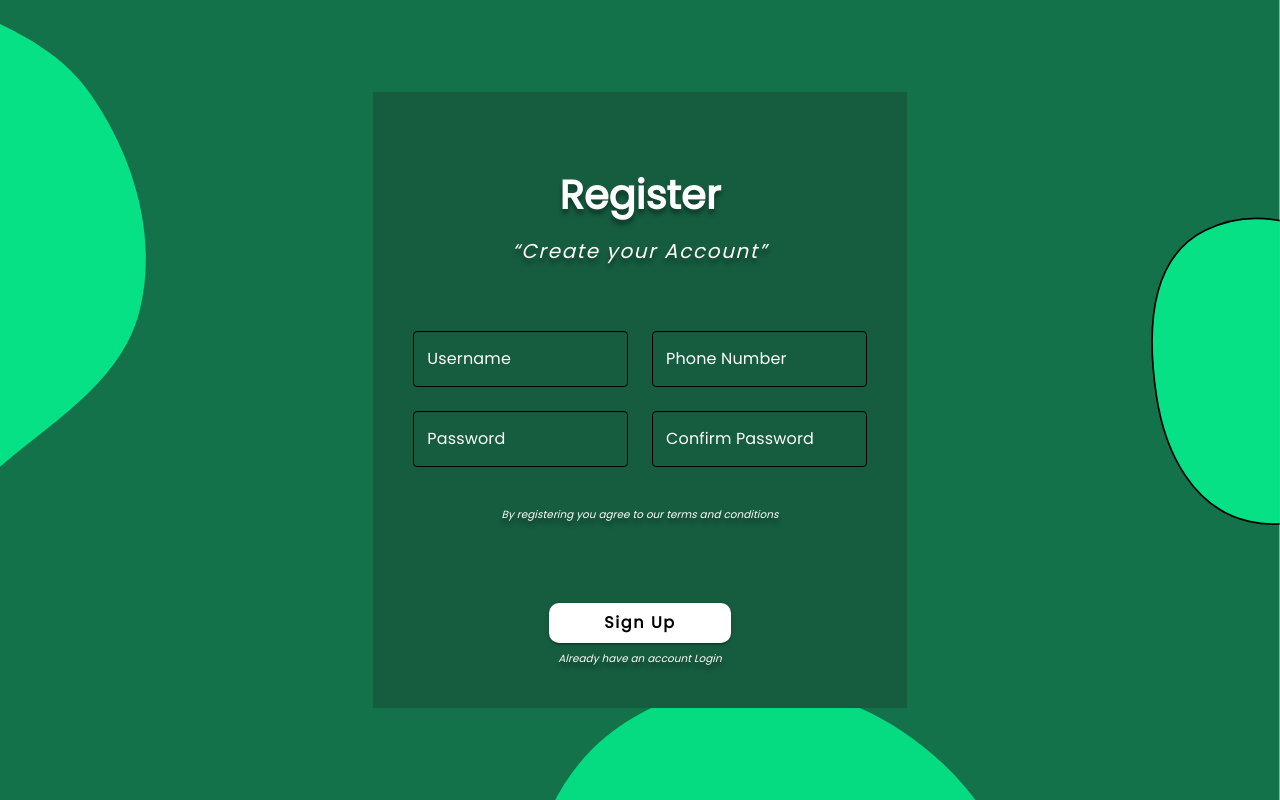
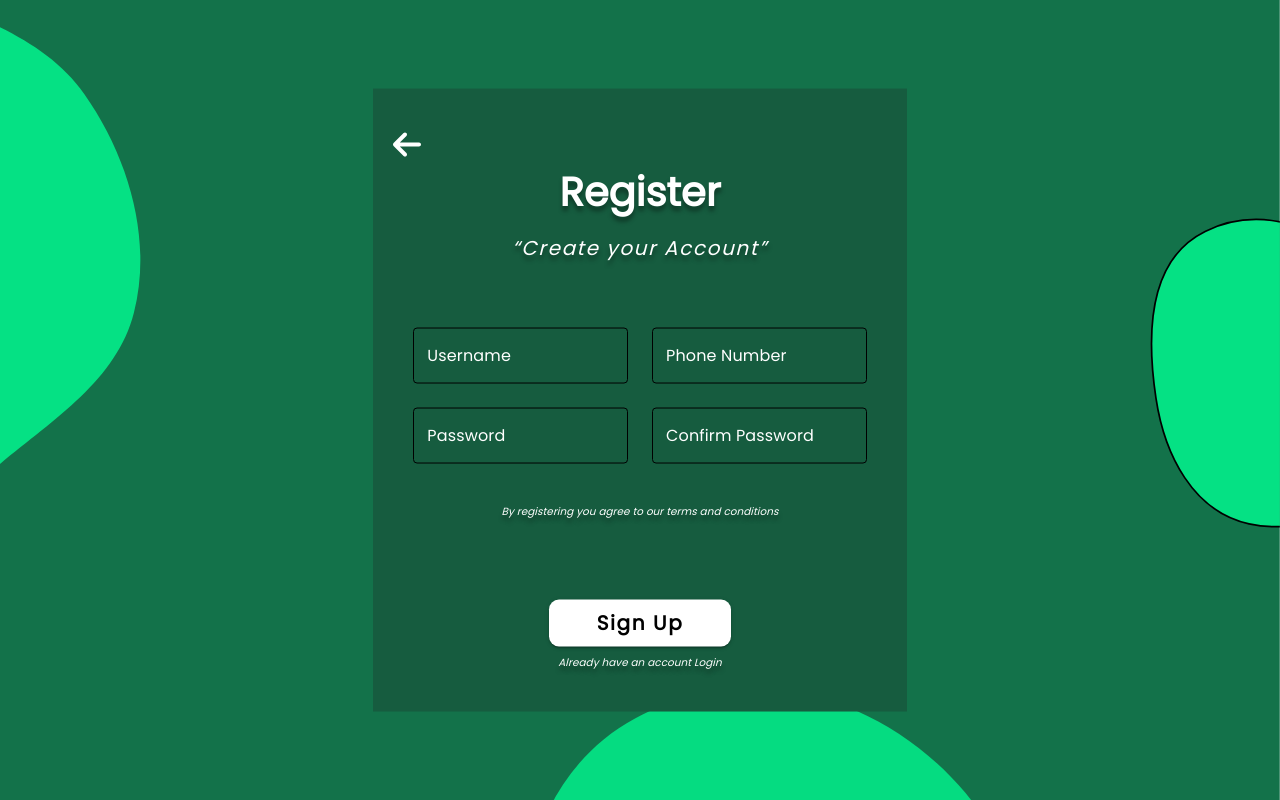
Before and after one commit to EshanTrivedi21/GoSafe, a React (Create React App) app in the folder frontend/: page /signup in a window 1280 px wide. Shown: the top 800 px of the page. Built offline with nearby package versions, Linux system fonts and the light colour scheme.

Commit message:
feat: back button added

```diff
--- a/frontend/src/assets/theme.js
+++ b/frontend/src/assets/theme.js
@@ -31,7 +31,7 @@ const theme = createTheme({
       },
       styleOverrides: {
         root: {
-          fontSize: "1rem",
+          fontSize: "1.25rem",
           fontWeight: "bold",
           textTransform: "none",
           letterSpacing: "0.1rem",
--- a/frontend/src/pages/login.js
+++ b/frontend/src/pages/login.js
@@ -61,6 +61,14 @@ const Login = () => {
                 overflow: "hidden",
               }}
             >
+              <svg
+                className="w-7 absolute inset-0 mt-10 ml-5"
+                fill="white"
+                xmlns="http://www.w3.org/2000/svg"
+                viewBox="0 0 448 512"
+              >
+                <path d="M9.4 233.4c-12.5 12.5-12.5 32.8 0 45.3l160 160c12.5 12.5 32.8 12.5 45.3 0s12.5-32.8 0-45.3L109.2 288 416 288c17.7 0 32-14.3 32-32s-14.3-32-32-32l-306.7 0L214.6 118.6c12.5-12.5 12.5-32.8 0-45.3s-32.8-12.5-45.3 0l-160 160z" />
+              </svg>
               <Typography
                 variant="h3"
                 component="h2"
@@ -117,7 +125,10 @@ const Login = () => {
                   textShadow: "0px 5px 4px rgba(0, 0, 0, 0.36)",
                   mt: 5,
                 }}
-              > By logging in you agree to our terms and conditions</Typography>
+              >
+                {" "}
+                By logging in you agree to our terms and conditions
+              </Typography>
               <div className="flex flex-col justify-center items-center mt-20">
                 <Button
                   variant="contained"
@@ -139,7 +150,10 @@ const Login = () => {
                     textShadow: "0px 5px 4px rgba(0, 0, 0, 0.36)",
                     mt: 1,
                   }}
-              > Don't have an account Signup</Typography>
+                >
+                  {" "}
+                  Don't have an account Signup
+                </Typography>
               </div>
             </Box>
           </Grid>
--- a/frontend/src/pages/signup.js
+++ b/frontend/src/pages/signup.js
@@ -61,6 +61,15 @@ const Signup = () => {
                 overflow: "hidden",
               }}
             >
+              <svg
+                className="w-7 absolute inset-0 mt-10 ml-5"
+                fill="white"
+                xmlns="http://www.w3.org/2000/svg"
+                viewBox="0 0 448 512"
+              >
+                <path d="M9.4 233.4c-12.5 12.5-12.5 32.8 0 45.3l160 160c12.5 12.5 32.8 12.5 45.3 0s12.5-32.8 0-45.3L109.2 288 416 288c17.7 0 32-14.3 32-32s-14.3-32-32-32l-306.7 0L214.6 118.6c12.5-12.5 12.5-32.8 0-45.3s-32.8-12.5-45.3 0l-160 160z" />
+              </svg>
+
               <Typography
                 variant="h3"
                 component="h2"
@@ -133,7 +142,10 @@ const Signup = () => {
                   textShadow: "0px 5px 4px rgba(0, 0, 0, 0.36)",
                   mt: 5,
                 }}
-              > By registering you agree to our terms and conditions</Typography>
+              >
+                {" "}
+                By registering you agree to our terms and conditions
+              </Typography>
               <div className="flex flex-col justify-center items-center mt-20">
                 <Button
                   variant="contained"
@@ -155,7 +167,10 @@ const Signup = () => {
                     textShadow: "0px 5px 4px rgba(0, 0, 0, 0.36)",
                     mt: 1,
                   }}
-              > Already have an account Login</Typography>
+                >
+                  {" "}
+                  Already have an account Login
+                </Typography>
               </div>
             </Box>
           </Grid>
```
Lines whose indentation alone changed are shown as unchanged.
